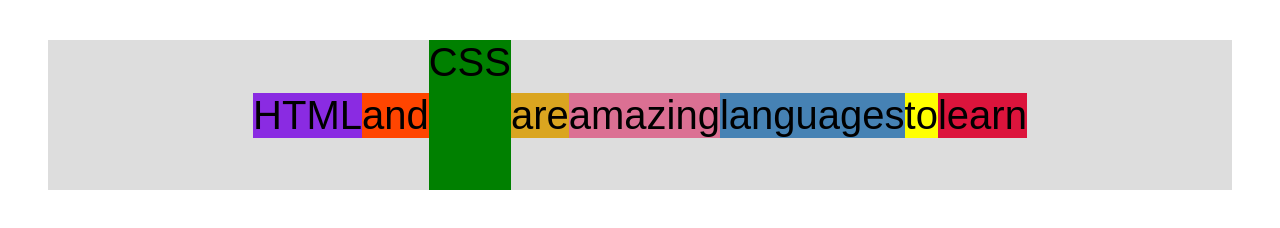
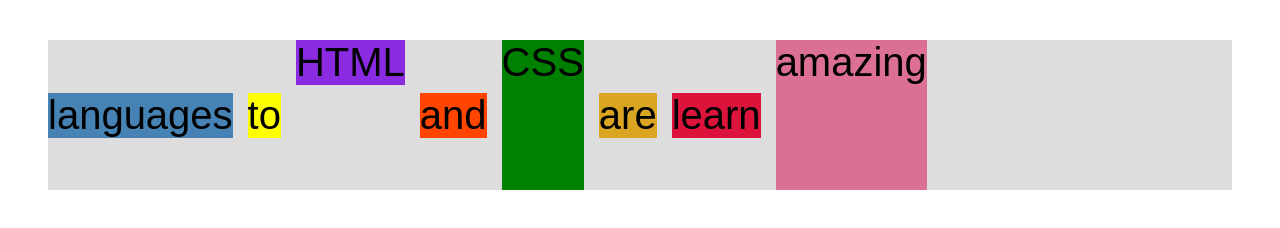
Before and after one commit to Kenan-Kadic/css-layouts, a plain HTML site: page flexbox.html in a window 1280 px wide. Drawn offline with Linux system fonts and the light colour scheme.

Commit message:
flexbox.html updated

```diff
--- a/flexbox.html
+++ b/flexbox.html
@@ -38,26 +38,75 @@
         background-color: #ddd;
         font-size: 40px;
         margin: 40px;
+        display: flex;
+        align-items: center;
+        justify-content: flex-start;
+        gap: 15px;
+      }
+
+      .el {
+      }
+
+      .el--1 {
+        align-self: flex-start;
+      }
+
+      .el--5 {
+        align-self: stretch;
+        /* height will go to the element that has biggest height */
+        order: 1;
+      }
+
+      .el--6 {
+        /* default order is zero
+        positive numbers go right
+        negative numbers go left */
+        order: -2;
+      }
+
+      .el--7 {
+        order: -1;
+      }
 
       /* FLEXBOX */
+
+      /* a set of related css properties used to build one dimentional layouts
+          The goal was to allow browser to automatically divide the emtpy space in a container by its child elements.
+          Flexbox solves common problems like vertical centering and creating equal-height columns
+        */
+
+      /* FLEX CONTAINER - the element on which you want to use flexbox
+           That is where you set display: flex
+           FLEX ITEMS - these are the child elements inside the FLEX CONTAINER
+           X axis is called MAIN AXIS  Y axis is called CROSS AXIS
+        */
+
+      /* FLEX CONTAINER has in it
+        gap: 0
+            this means to create space between items, without using margins
+
+        justify-content: flex start
+            to align items along the Main or x-axis
+
+        align-items: stretch
+            to align items along the y axis
+        */
+
       /* display: flex puts all elements side by side
         these are the FLEX ITEMS part of the FLEX CONTAINER */
 
       /* Horizontally each element takes up as much space as necessary to show the text */
 
       /* Vertically all elements are as tall as the tallest element */
-        display: flex;
 
       /* with this things get vertially aligned at center */
       /* the default align items is stretch. */
       /* stretch means all elements will stretch as tall as tallest element */
       /* you have start, center, and end */
-        align-items: center;
 
-        /* this will center content inside the container */
-        justify-content: center;
+      /* this justify content center will center content inside the container */
+
       /* you also have space between--even space between all elements */
-      }
     </style>
   </head>
   <body>
```
Lines whose indentation alone changed are shown as unchanged.
